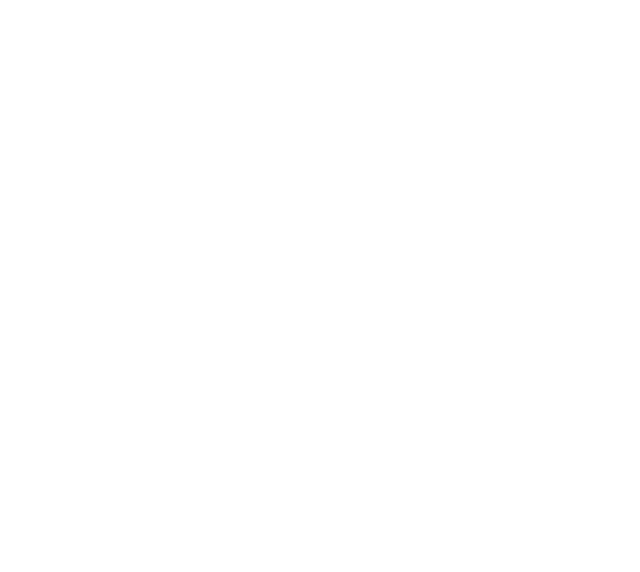
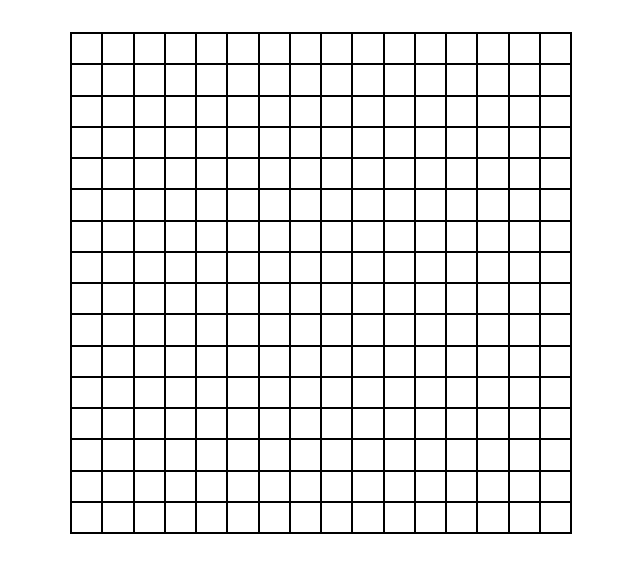
Before and after one commit to mohsen-aghayaripour/etch-a-sketch, a plain HTML site: page index.html in a window 1280 px wide. Shown: the whole page, without its empty margins (319-959 px from the left). Drawn offline with Linux system fonts and the light colour scheme.

Commit message:
16x16 grid added

```diff
--- a/script.js
+++ b/script.js
@@ -0,0 +1,22 @@
+const div = document.createElement('div');
+div.setAttribute('id', 'container');
+document.body.appendChild(div);
+
+const container = document.querySelector('#container');
+container.style.display = 'grid';
+container.style.maxWidth = '500px';
+container.style.minHeight = '500px';
+container.style.margin = '2rem auto';
+container.style.border = '1px solid black';
+// display: grid;
+// max-width: 500px;
+// min-height: 500px;
+// margin: 2rem auto;
+// border: 1px solid var(--main-dark);
+container.style.gridTemplateColumns = "repeat(16,1fr)";
+for (let i = 0; i < 16*16; i++){
+    let myDiv = document.createElement("div");
+    myDiv.classList.add("grid");
+    myDiv.style.border = '1px solid black';
+    container.appendChild(myDiv);
+}
```
Also changed, not shown: index.html (+1 -0 lines).
